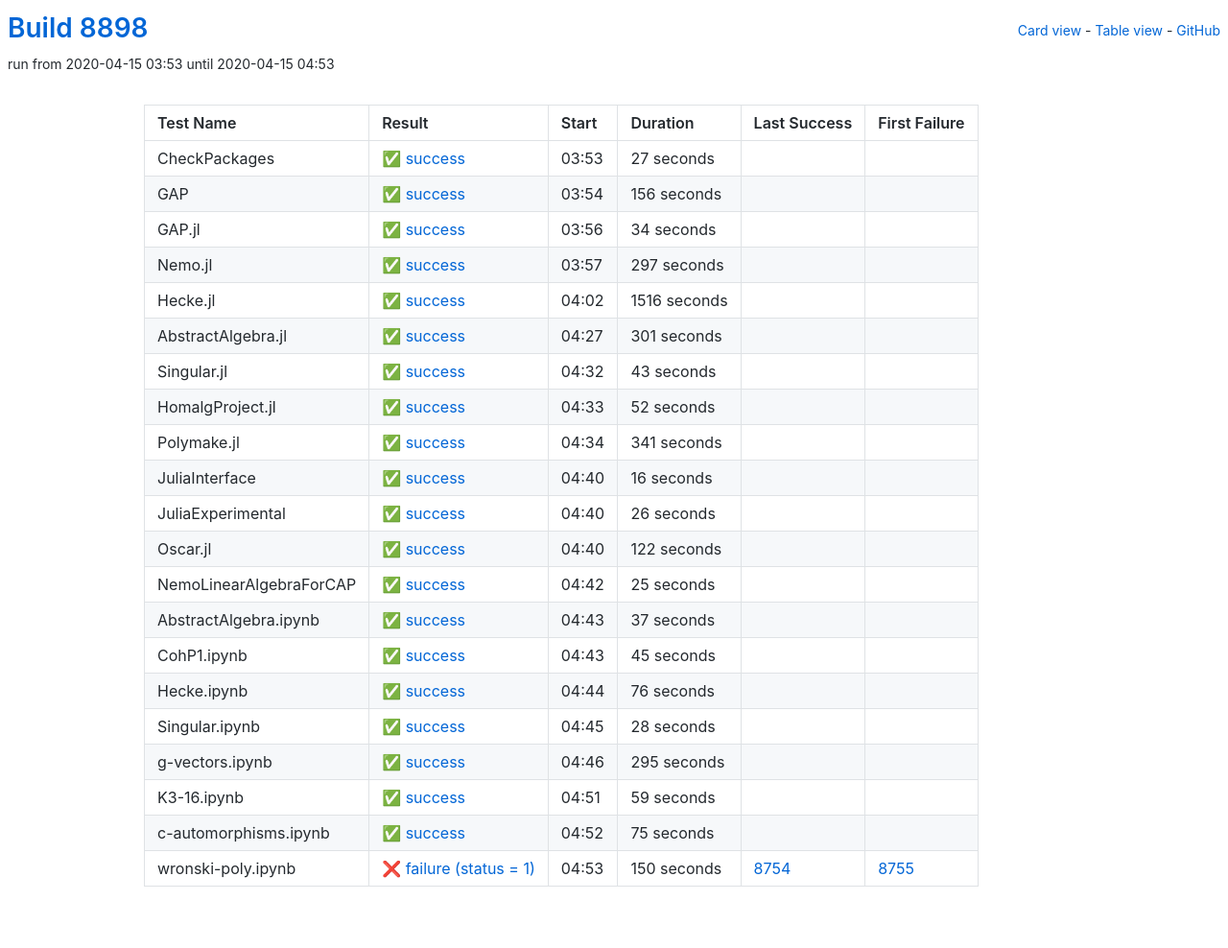
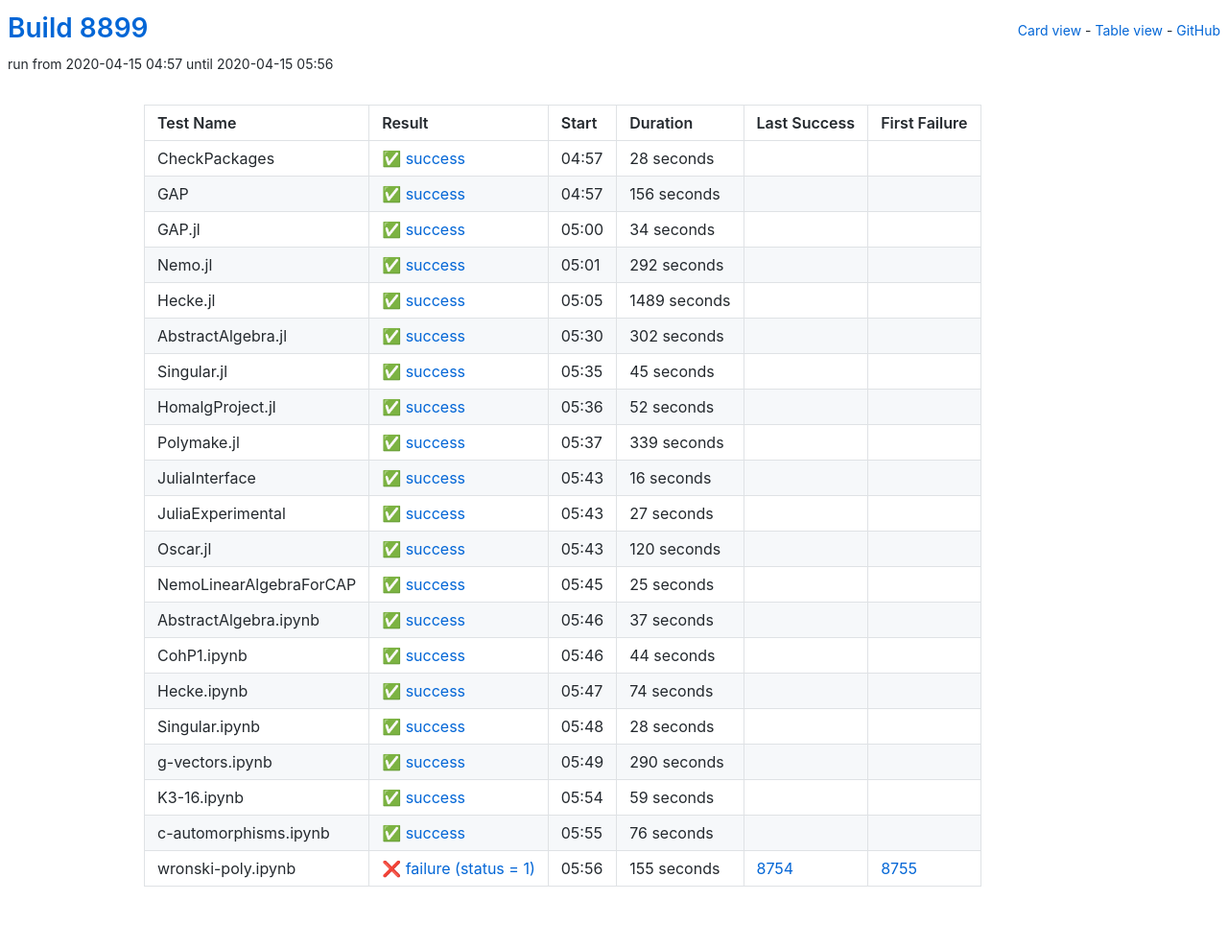
Before and after one commit to oscar-system/oscar-ci-status, a Jekyll site: the page built from table.html, in a window 1280 px wide. Shown: the whole page at 96% size. Built offline with Jekyll 4.4.1, drawn with Linux system fonts in a browser that asks for light colours.

Commit message:
Build 8899

```diff
--- a/_data/ci.yml
+++ b/_data/ci.yml
@@ -1,16 +1,16 @@
-build: 8898
-build_url: https://oscarci.mathematik.uni-kl.de/job/oscar/8898/
+build: 8899
+build_url: https://oscarci.mathematik.uni-kl.de/job/oscar/8899/
 job: oscar
 tests:
-- duration: 27
+- duration: 28
   exitcode: 0
   first_failure: false
   first_failure_url: null
   last_success: false
   last_success_url: null
-  log: https://oscarci.mathematik.uni-kl.de/job/oscar/8898/artifact/logs/build-8898/CheckPackages.log
+  log: https://oscarci.mathematik.uni-kl.de/job/oscar/8899/artifact/logs/build-8899/CheckPackages.log
   name: CheckPackages
-  start: 2020-04-15 03:53
+  start: 2020-04-15 04:57
   status: success
   success: true
 - duration: 156
@@ -19,9 +19,9 @@ tests:
   first_failure_url: null
   last_success: false
   last_success_url: null
-  log: https://oscarci.mathematik.uni-kl.de/job/oscar/8898/artifact/logs/build-8898/GAP.log
+  log: https://oscarci.mathematik.uni-kl.de/job/oscar/8899/artifact/logs/build-8899/GAP.log
   name: GAP
-  start: 2020-04-15 03:54
+  start: 2020-04-15 04:57
   status: success
   success: true
 - duration: 34
@@ -30,53 +30,53 @@ tests:
   first_failure_url: null
   last_success: false
   last_success_url: null
-  log: https://oscarci.mathematik.uni-kl.de/job/oscar/8898/artifact/logs/build-8898/GAP.jl.log
+  log: https://oscarci.mathematik.uni-kl.de/job/oscar/8899/artifact/logs/build-8899/GAP.jl.log
   name: GAP.jl
-  start: 2020-04-15 03:56
+  start: 2020-04-15 05:00
   status: success
   success: true
-- duration: 297
+- duration: 292
   exitcode: 0
   first_failure: false
   first_failure_url: null
   last_success: false
   last_success_url: null
-  log: https://oscarci.mathematik.uni-kl.de/job/oscar/8898/artifact/logs/build-8898/Nemo.jl.log
+  log: https://oscarci.mathematik.uni-kl.de/job/oscar/8899/artifact/logs/build-8899/Nemo.jl.log
   name: Nemo.jl
-  start: 2020-04-15 03:57
+  start: 2020-04-15 05:01
   status: success
   success: true
-- duration: 1516
+- duration: 1489
   exitcode: 0
   first_failure: false
   first_failure_url: null
   last_success: false
   last_success_url: null
-  log: https://oscarci.mathematik.uni-kl.de/job/oscar/8898/artifact/logs/build-8898/Hecke.jl.log
+  log: https://oscarci.mathematik.uni-kl.de/job/oscar/8899/artifact/logs/build-8899/Hecke.jl.log
   name: Hecke.jl
-  start: 2020-04-15 04:02
+  start: 2020-04-15 05:05
   status: success
   success: true
-- duration: 301
+- duration: 302
   exitcode: 0
   first_failure: false
   first_failure_url: null
   last_success: false
   last_success_url: null
-  log: https://oscarci.mathematik.uni-kl.de/job/oscar/8898/artifact/logs/build-8898/AbstractAlgebra.jl.log
+  log: https://oscarci.mathematik.uni-kl.de/job/oscar/8899/artifact/logs/build-8899/AbstractAlgebra.jl.log
   name: AbstractAlgebra.jl
-  start: 2020-04-15 04:27
+  start: 2020-04-15 05:30
   status: success
   success: true
-- duration: 43
+- duration: 45
   exitcode: 0
   first_failure: false
   first_failure_url: null
   last_success: false
   last_success_url: null
-  log: https://oscarci.mathematik.uni-kl.de/job/oscar/8898/artifact/logs/build-8898/Singular.jl.log
+  log: https://oscarci.mathematik.uni-kl.de/job/oscar/8899/artifact/logs/build-8899/Singular.jl.log
   name: Singular.jl
-  start: 2020-04-15 04:32
+  start: 2020-04-15 05:35
   status: success
   success: true
 - duration: 52
@@ -85,20 +85,20 @@ tests:
   first_failure_url: null
   last_success: false
   last_success_url: null
-  log: https://oscarci.mathematik.uni-kl.de/job/oscar/8898/artifact/logs/build-8898/HomalgProject.jl.log
+  log: https://oscarci.mathematik.uni-kl.de/job/oscar/8899/artifact/logs/build-8899/HomalgProject.jl.log
   name: HomalgProject.jl
-  start: 2020-04-15 04:33
+  start: 2020-04-15 05:36
   status: success
   success: true
-- duration: 341
+- duration: 339
   exitcode: 0
   first_failure: false
   first_failure_url: null
   last_success: false
   last_success_url: null
-  log: https://oscarci.mathematik.uni-kl.de/job/oscar/8898/artifact/logs/build-8898/Polymake.jl.log
+  log: https://oscarci.mathematik.uni-kl.de/job/oscar/8899/artifact/logs/build-8899/Polymake.jl.log
   name: Polymake.jl
-  start: 2020-04-15 04:34
+  start: 2020-04-15 05:37
   status: success
   success: true
 - duration: 16
@@ -107,31 +107,31 @@ tests:
   first_failure_url: null
   last_success: false
   last_success_url: null
-  log: https://oscarci.mathematik.uni-kl.de/job/oscar/8898/artifact/logs/build-8898/JuliaInterface.log
+  log: https://oscarci.mathematik.uni-kl.de/job/oscar/8899/artifact/logs/build-8899/JuliaInterface.log
   name: JuliaInterface
-  start: 2020-04-15 04:40
+  start: 2020-04-15 05:43
   status: success
   success: true
-- duration: 26
+- duration: 27
   exitcode: 0
   first_failure: false
   first_failure_url: null
   last_success: false
   last_success_url: null
-  log: https://oscarci.mathematik.uni-kl.de/job/oscar/8898/artifact/logs/build-8898/JuliaExperimental.log
+  log: https://oscarci.mathematik.uni-kl.de/job/oscar/8899/artifact/logs/build-8899/JuliaExperimental.log
   name: JuliaExperimental
-  start: 2020-04-15 04:40
+  start: 2020-04-15 05:43
   status: success
   success: true
-- duration: 122
+- duration: 120
   exitcode: 0
   first_failure: false
   first_failure_url: null
   last_success: false
   last_success_url: null
-  log: https://oscarci.mathematik.uni-kl.de/job/oscar/8898/artifact/logs/build-8898/Oscar.jl.log
+  log: https://oscarci.mathematik.uni-kl.de/job/oscar/8899/artifact/logs/build-8899/Oscar.jl.log
   name: Oscar.jl
-  start: 2020-04-15 04:40
+  start: 2020-04-15 05:43
   status: success
   success: true
 - duration: 25
@@ -140,9 +140,9 @@ tests:
   first_failure_url: null
   last_success: false
   last_success_url: null
-  log: https://oscarci.mathematik.uni-kl.de/job/oscar/8898/artifact/logs/build-8898/NemoLinearAlgebraForCAP.log
+  log: https://oscarci.mathematik.uni-kl.de/job/oscar/8899/artifact/logs/build-8899/NemoLinearAlgebraForCAP.log
   name: NemoLinearAlgebraForCAP
-  start: 2020-04-15 04:42
+  start: 2020-04-15 05:45
   status: success
   success: true
 - duration: 37
@@ -151,20 +151,64 @@ tests:
   first_failure_url: null
   last_success: false
   last_success_url: null
-  log: https://oscarci.mathematik.uni-kl.de/job/oscar/8898/artifact/logs/build-8898/AbstractAlgebra.ipynb.log
+  log: https://oscarci.mathematik.uni-kl.de/job/oscar/8899/artifact/logs/build-8899/AbstractAlgebra.ipynb.log
   name: AbstractAlgebra.ipynb
-  start: 2020-04-15 04:43
+  start: 2020-04-15 05:46
   status: success
   success: true
-- duration: 45
+- duration: 44
   exitcode: 0
   first_failure: false
   first_failure_url: null
   last_success: false
   last_success_url: null
-  log: https://oscarci.mathematik.uni-kl.de/job/oscar/8898/artifact/logs/build-8898/CohP1.ipynb.log
+  log: https://oscarci.mathematik.uni-kl.de/job/oscar/8899/artifact/logs/build-8899/CohP1.ipynb.log
   name: CohP1.ipynb
-  start: 2020-04-15 04:43
+  start: 2020-04-15 05:46
+  status: success
+  success: true
+- duration: 74
+  exitcode: 0
+  first_failure: false
+  first_failure_url: null
+  last_success: false
+  last_success_url: null
+  log: https://oscarci.mathematik.uni-kl.de/job/oscar/8899/artifact/logs/build-8899/Hecke.ipynb.log
+  name: Hecke.ipynb
+  start: 2020-04-15 05:47
+  status: success
+  success: true
+- duration: 28
+  exitcode: 0
+  first_failure: false
+  first_failure_url: null
+  last_success: false
+  last_success_url: null
+  log: https://oscarci.mathematik.uni-kl.de/job/oscar/8899/artifact/logs/build-8899/Singular.ipynb.log
+  name: Singular.ipynb
+  start: 2020-04-15 05:48
+  status: success
+  success: true
+- duration: 290
+  exitcode: 0
+  first_failure: false
+  first_failure_url: null
+  last_success: false
+  last_success_url: null
+  log: https://oscarci.mathematik.uni-kl.de/job/oscar/8899/artifact/logs/build-8899/g-vectors.ipynb.log
+  name: g-vectors.ipynb
+  start: 2020-04-15 05:49
+  status: success
+  success: true
+- duration: 59
+  exitcode: 0
+  first_failure: false
+  first_failure_url: null
+  last_success: false
+  last_success_url: null
+  log: https://oscarci.mathematik.uni-kl.de/job/oscar/8899/artifact/logs/build-8899/K3-16.ipynb.log
+  name: K3-16.ipynb
+  start: 2020-04-15 05:54
   status: success
   success: true
 - duration: 76
@@ -173,63 +217,19 @@ tests:
   first_failure_url: null
   last_success: false
   last_success_url: null
-  log: https://oscarci.mathematik.uni-kl.de/job/oscar/8898/artifact/logs/build-8898/Hecke.ipynb.log
-  name: Hecke.ipynb
-  start: 2020-04-15 04:44
+  log: https://oscarci.mathematik.uni-kl.de/job/oscar/8899/artifact/logs/build-8899/c-automorphisms.ipynb.log
+  name: c-automorphisms.ipynb
+  start: 2020-04-15 05:55
   status: success
   success: true
-- duration: 28
-  exitcode: 0
-  first_failure: false
-  first_failure_url: null
-  last_success: false
-  last_success_url: null
-  log: https://oscarci.mathematik.uni-kl.de/job/oscar/8898/artifact/logs/build-8898/Singular.ipynb.log
-  name: Singular.ipynb
-  start: 2020-04-15 04:45
-  status: success
-  success: true
-- duration: 295
-  exitcode: 0
-  first_failure: false
-  first_failure_url: null
-  last_success: false
-  last_success_url: null
-  log: https://oscarci.mathematik.uni-kl.de/job/oscar/8898/artifact/logs/build-8898/g-vectors.ipynb.log
-  name: g-vectors.ipynb
-  start: 2020-04-15 04:46
-  status: success
-  success: true
-- duration: 59
-  exitcode: 0
-  first_failure: false
-  first_failure_url: null
-  last_success: false
-  last_success_url: null
-  log: https://oscarci.mathematik.uni-kl.de/job/oscar/8898/artifact/logs/build-8898/K3-16.ipynb.log
-  name: K3-16.ipynb
-  start: 2020-04-15 04:51
-  status: success
-  success: true
-- duration: 75
-  exitcode: 0
-  first_failure: false
-  first_failure_url: null
-  last_success: false
-  last_success_url: null
-  log: https://oscarci.mathematik.uni-kl.de/job/oscar/8898/artifact/logs/build-8898/c-automorphisms.ipynb.log
-  name: c-automorphisms.ipynb
-  start: 2020-04-15 04:52
-  status: success
-  success: true
-- duration: 150
+- duration: 155
   exitcode: 1
   first_failure: 8755
   first_failure_url: https://oscarci.mathematik.uni-kl.de/job/oscar/8755/
   last_success: 8754
   last_success_url: https://oscarci.mathematik.uni-kl.de/job/oscar/8754/
-  log: https://oscarci.mathematik.uni-kl.de/job/oscar/8898/artifact/logs/build-8898/wronski-poly.ipynb.log
+  log: https://oscarci.mathematik.uni-kl.de/job/oscar/8899/artifact/logs/build-8899/wronski-poly.ipynb.log
   name: wronski-poly.ipynb
-  start: 2020-04-15 04:53
+  start: 2020-04-15 05:56
   status: failure
   success: false
```
Also changed, not shown: README.md.
